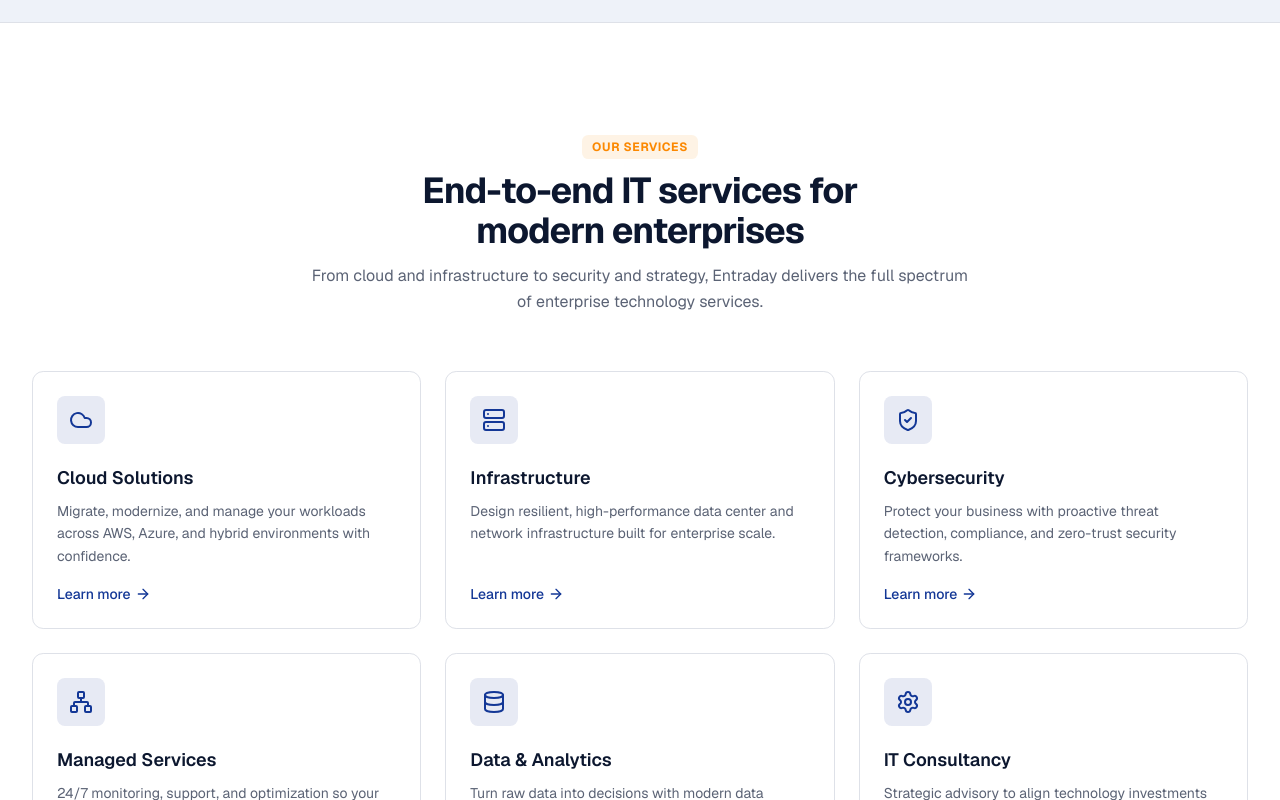
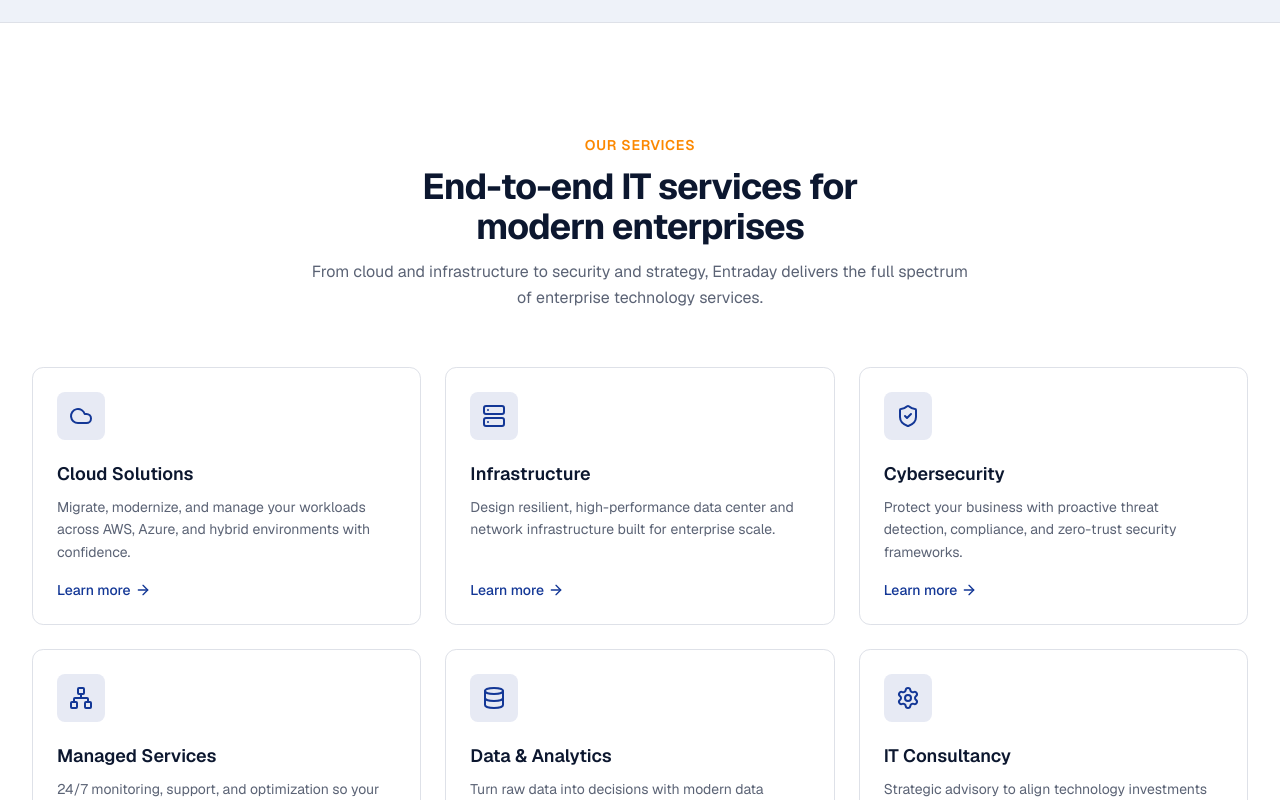
Before and after one commit to vinodkumarlohar/entraday-website, a Next.js app: page / in a window 1280 px wide. Shown: the part 1020-1820 px from the top of the page. Built offline with nearby package versions, Linux system fonts and the light colour scheme.

Commit message:
Refactor SectionHeading component styling
Updated the SectionHeading component to improve the eyebrow styling and adjust the layout.

```diff
--- a/components/section-heading.tsx
+++ b/components/section-heading.tsx
@@ -17,17 +17,12 @@ export function SectionHeading({
     <div
       className={cn(
         'flex flex-col gap-3',
-        align === 'center' ? 'mx-auto max-w-2xl text-center items-center' : 'max-w-2xl text-left items-start',
+        align === 'center' ? 'mx-auto max-w-2xl text-center' : 'max-w-2xl text-left',
         className,
       )}
     >
       {eyebrow && (
-        /*
-          100% Contrast Fix:
-          Original color ke sath background tint (bg-accent/10) aur padding add ki hai.
-          Isse color wahi rahega aur readability perfect ho jayegi.
-        */
-        <span className="inline-flex items-center rounded-md bg-accent/10 px-2.5 py-1 text-xs font-bold uppercase tracking-wider text-accent">
+        <span className="text-sm font-semibold uppercase tracking-wider text-accent">
           {eyebrow}
         </span>
       )}
```
